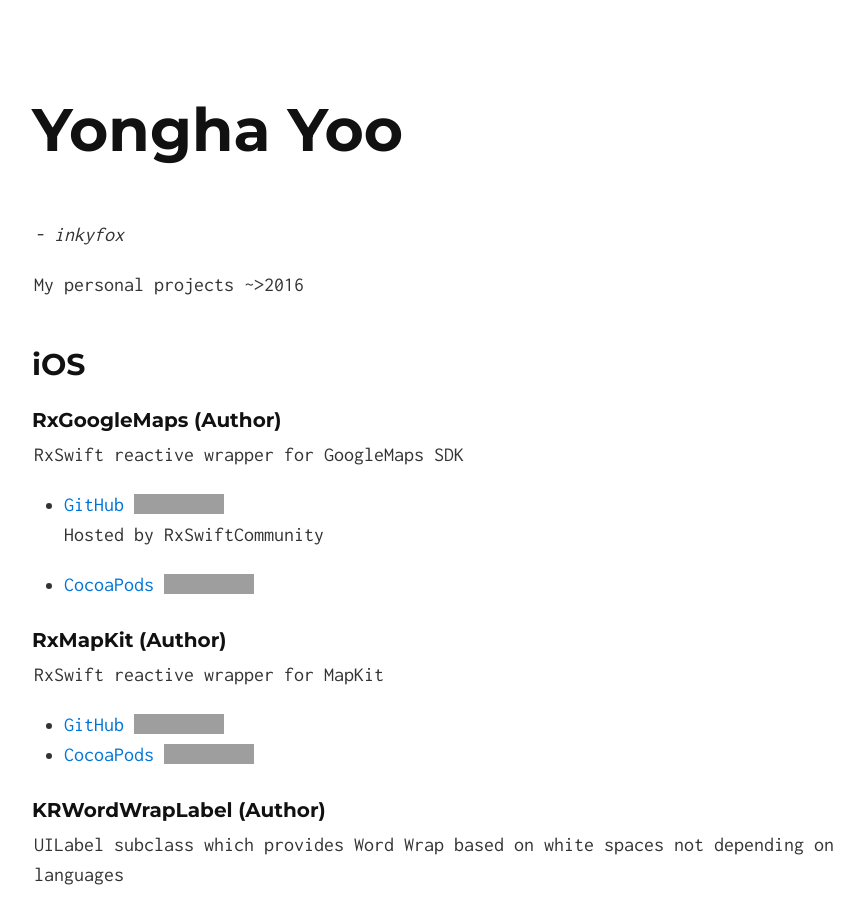
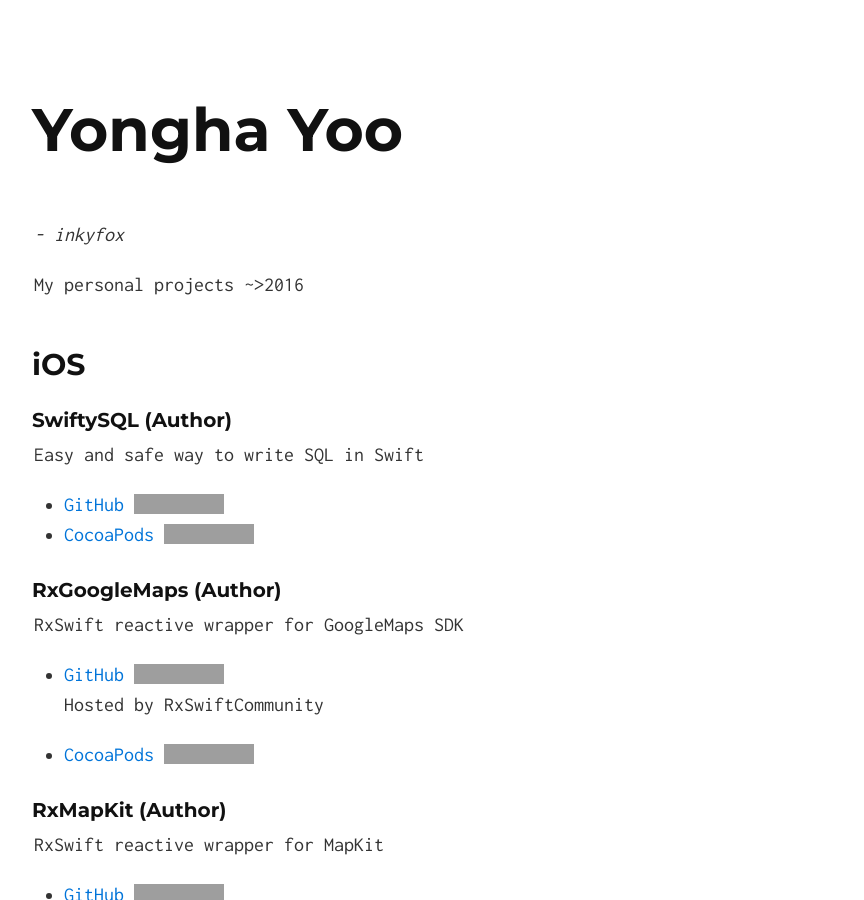
Before and after one commit to inkyfox/inkyfox.github.io, a Jekyll site: the page built from index.md, in a window 1280 px wide and 900 px high. Shown: the whole window, without its empty margins (206-1070 px from the left). Built offline with Jekyll 4.4.1, drawn with Linux system fonts in a browser that asks for light colours; grey boxes are pictures that could not be loaded.

Commit message:
Update index.md

```diff
--- a/index.md
+++ b/index.md
@@ -7,6 +7,14 @@
 My personal projects ~>2016
 
 ## iOS
+
+### SwiftySQL (Author)
+Easy and safe way to write SQL in Swift
+
+* [GitHub](https://github.com/inkyfox/SwiftySQL)
+  <iframe src="https://ghbtns.com/github-btn.html?user=inkyfox&amp;repo=SwiftySQL&amp;type=watch&amp;count=true"
+  allowtransparency="true" frameborder="0" scrolling="0" width="170px" height="20px" valigh="center"></iframe>
+* [CocoaPods](https://cocoapods.org/pods/SwiftySQL) [![CocoaPods](https://img.shields.io/cocoapods/dt/SwiftySQL.svg)](https://cocoapods.org/pods/SwiftySQL)
 
 ### RxGoogleMaps (Author)
 RxSwift reactive wrapper for GoogleMaps SDK
```
